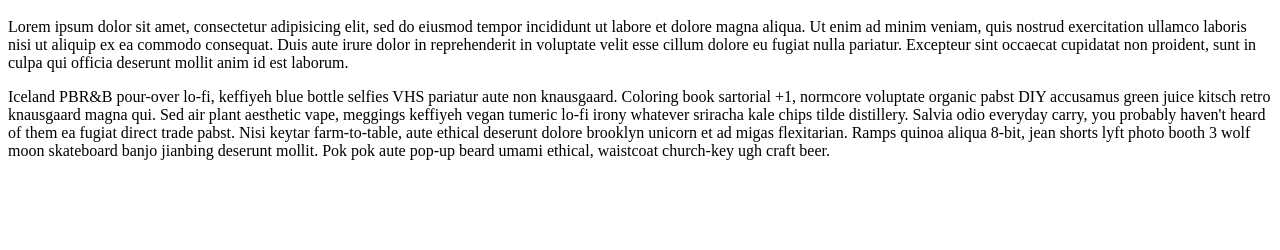
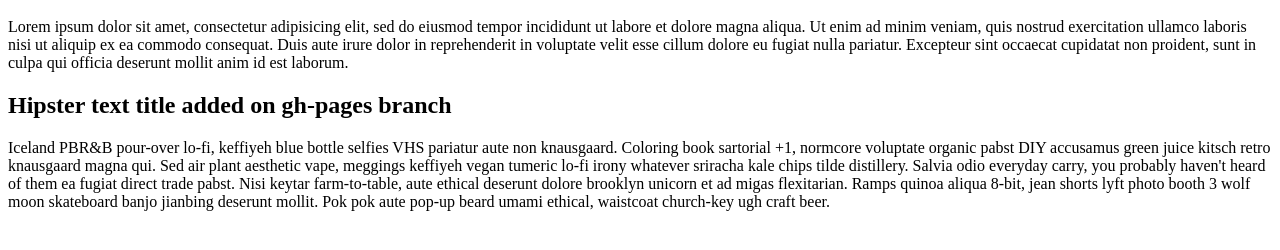
Before and after one commit to smithWEBtek/bst, a plain HTML site: page index.html in a window 1280 px wide. Shown: the part 48-298 px from the top of the page. Drawn offline with Linux system fonts and the light colour scheme.

Commit message:
added hipster title while on gh-pages branch

```diff
--- a/index.html
+++ b/index.html
@@ -7,6 +7,7 @@
 cillum dolore eu fugiat nulla pariatur. Excepteur sint occaecat cupidatat non
 proident, sunt in culpa qui officia deserunt mollit anim id est laborum.</p>
 
+<h2>Hipster text title added on gh-pages branch</h2>
 <p>Iceland PBR&B pour-over lo-fi, keffiyeh blue bottle selfies VHS pariatur aute non knausgaard. Coloring book sartorial +1, normcore voluptate organic pabst DIY accusamus green juice kitsch retro knausgaard magna qui. Sed air plant aesthetic vape, meggings keffiyeh vegan tumeric lo-fi irony whatever sriracha kale chips tilde distillery. Salvia odio everyday carry, you probably haven't heard of them ea fugiat direct trade pabst. Nisi keytar farm-to-table, aute ethical deserunt dolore brooklyn unicorn et ad migas flexitarian. Ramps quinoa aliqua 8-bit, jean shorts lyft photo booth 3 wolf moon skateboard banjo jianbing deserunt mollit. Pok pok aute pop-up beard umami ethical, waistcoat church-key ugh craft beer.
 
 </p>
```
